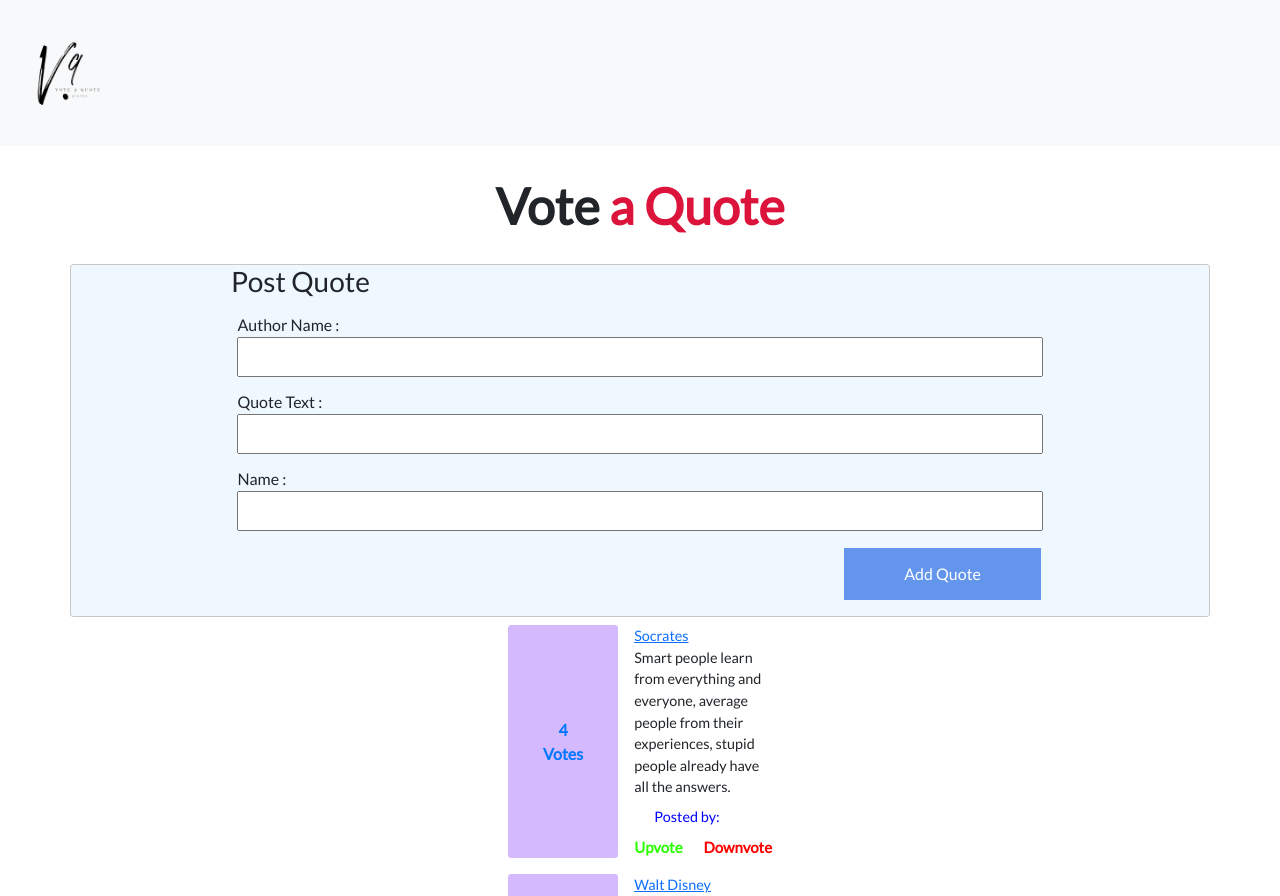
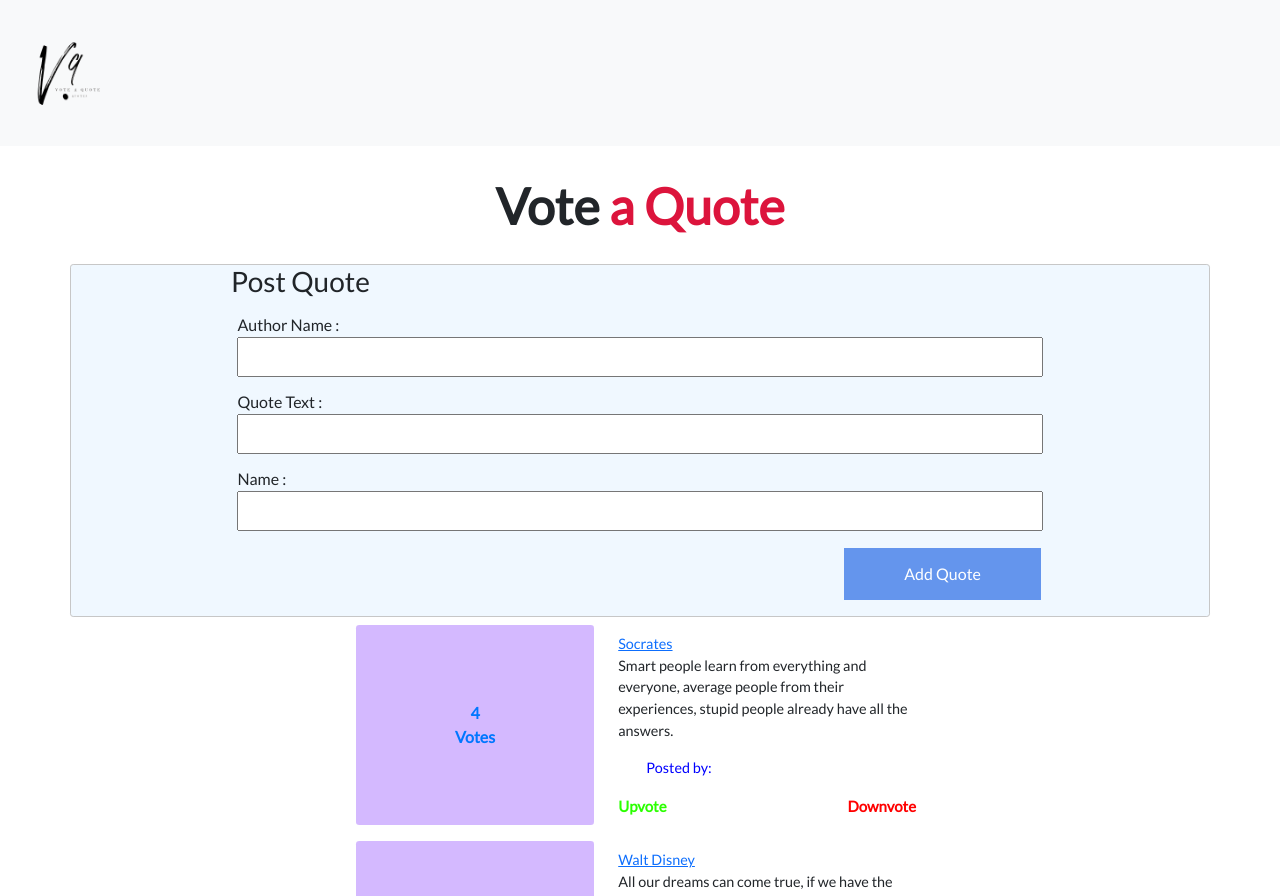
Before and after one commit to kelvinmburu/vote-a-quote, an Angular app: page / in a window 1280 px wide. Shown: the top 896 px of the page. Built offline with nearby package versions, Linux system fonts and the light colour scheme.

Commit message:
st: styled components color

```diff
--- a/src/app/quotes/quotes.component.css
+++ b/src/app/quotes/quotes.component.css
@@ -1,6 +1,6 @@
 .container {
   margin: 0 auto;
-  width: 19rem;
+  width: 38rem;
   display: flex;
 }
 
@@ -33,6 +33,10 @@
   justify-content: space-between;
 }
 
+.details {
+  padding: 0.5rem;
+}
+
 /* Upvote and Downvote Styles */
 
 .upvote {
```
